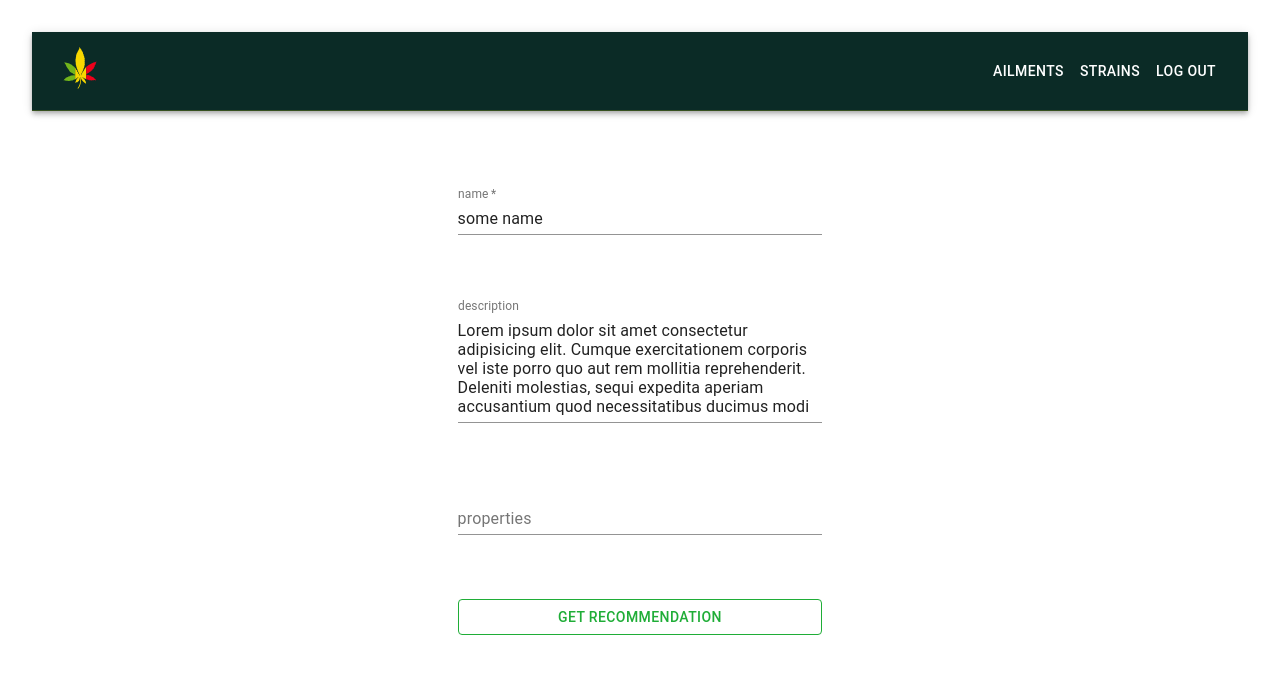
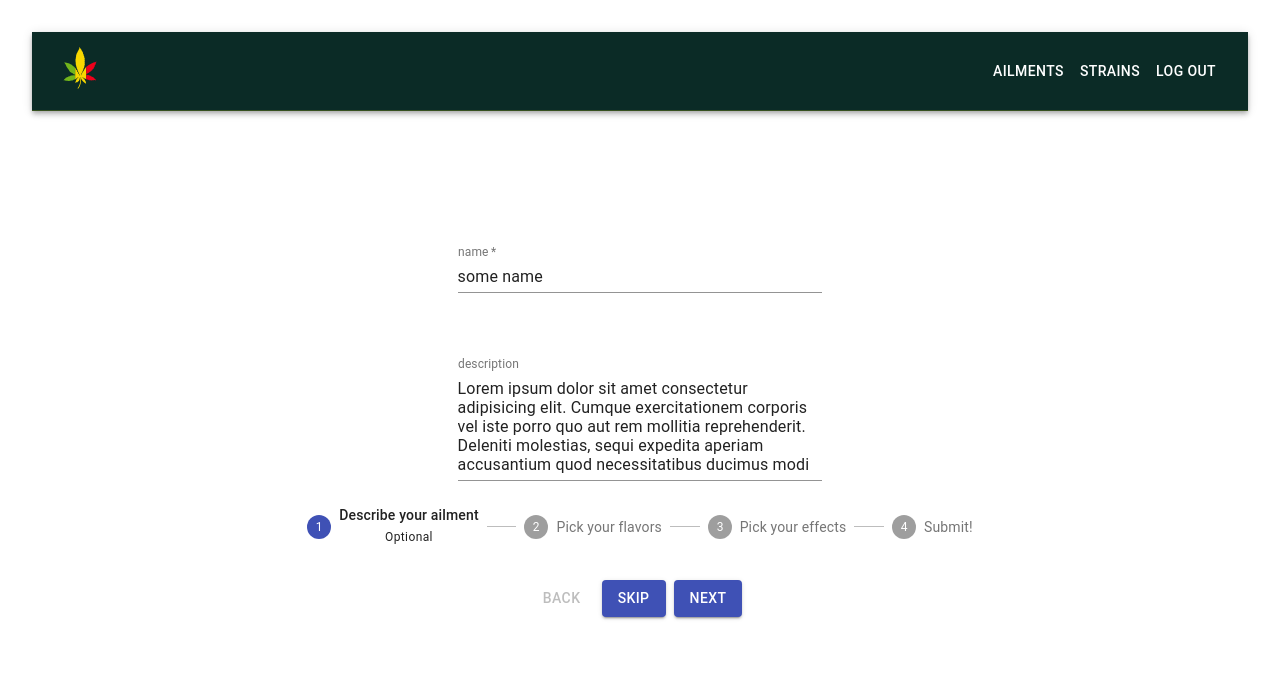
Before and after one commit to elijahk247/front_end, a React (Create React App) app: page /add-ailment in a window 1280 px wide. Shown: the top 674 px of the page. Built offline with nearby package versions, Linux system fonts and the light colour scheme; sample sign-in values are in the browser's storage.

Commit message:
Redesigned form to include stepper

```diff
--- a/src/components/add-ailment/addAilment.styles.scss
+++ b/src/components/add-ailment/addAilment.styles.scss
@@ -0,0 +1,22 @@
+.add-form{
+    width: 100%;
+    height: 80vh;
+    display: flex;
+    flex-direction: column;
+    justify-content: center;
+
+}
+
+.test-container{
+    display: flex;
+    justify-content: center;
+}
+
+.text-field-container{
+    width: 70%;
+}
+
+.stepper{
+    margin: 0 auto;
+    width: 60%;
+}
--- a/src/components/add-ailment/addAilmentForm.jsx
+++ b/src/components/add-ailment/addAilmentForm.jsx
@@ -1,36 +1,50 @@
-import React from 'react'
+import React, { useState } from 'react'
 import useForm from '../../utils/hooks/useForm'
 import { TextField, Button } from '@material-ui/core'
 import { useDispatch } from 'react-redux'
 import { postAilment } from '../../redux/actions'
 import { useHistory } from 'react-router-dom'
-
+import Stepper from '../stepper/stepper'
+import './addAilment.styles.scss'
 
 const INITIAL_VALUES = {
     name: "some name",
-    description: "Lorem ipsum dolor sit amet consectetur adipisicing elit. Cumque exercitationem corporis vel iste porro quo aut rem mollitia reprehenderit. Deleniti molestias, sequi expedita aperiam accusantium quod necessitatibus ducimus modi ab"
+    description: "Lorem ipsum dolor sit amet consectetur adipisicing elit. Cumque exercitationem corporis vel iste porro quo aut rem mollitia reprehenderit. Deleniti molestias, sequi expedita aperiam accusantium quod necessitatibus ducimus modi ab",
+    flavors: 'blueberry cherry apple',
+    effects: 'sleepy'
 }
 
 const AddAilmentForm = () => {
 
     const dispatch = useDispatch()
     const history = useHistory()
+    const [activeStep, setActiveStep] = useState(0);
 
     const [formValues, handleChange] = useForm(INITIAL_VALUES)
 
     const handleSubmit = (e) => {
         e.preventDefault()
+
+        const input_phrase = formValues.effects.concat(' ', formValues.flavors).trim()
+
         let ailment = {
             name: formValues.name,
             description: formValues.description,
-            input_phrase: formValues.input_phrase
+            input_phrase
         }
-        console.log(ailment)
+
         dispatch(postAilment(ailment, history))
     }
 
     return (
-        <form className='form-container' onSubmit={handleSubmit}>
+        <form className='add-form'>
+
+
+
+            <div className='test-container'>
+
+                {
+                    activeStep == 0 &&
                     <div className='text-field-containers'>
                         <TextField
                             value={formValues.name}
@@ -50,18 +64,60 @@ const AddAilmentForm = () => {
                             multiline
                             rows={5}>
                         </TextField>
+                    </div>
+                }
+
+                {
+                    activeStep == 1 &&
+                    <div className="text-field-containers">
                         <TextField
+                            value={formValues.flavors}
+                            onChange={handleChange}
+                            color='secondary'
+                            label='flavors'
+                            name='flavors'
+                        >
+                        </TextField>
+                    </div>
+                }
+
+                {
+                    activeStep == 2 &&
+                    <div className="text-field-containers">
+                        <TextField
+                            value={formValues.effects}
+                            onChange={handleChange}
+                            color='secondary'
+                            label='effects'
+                            name='effects'
+                        >
+                        </TextField>
+                    </div>
+                }
+
+                {
+                    activeStep == 3 && <div>Fourth</div>
+                }
+
+
+
+            </div>
+            <div className='stepper'>
+                <Stepper activeStep={activeStep} setActiveStep={setActiveStep} handleSubmit={handleSubmit}></Stepper>
+            </div>
+        </form>
+
+
+
+    )
+}
+
+{/* <TextField
     value={formValues.input_phrase}
     onChange={handleChange}
     color='secondary'
     label='properties'
     name='input_phrase'
 >
-                </TextField>
-                <Button type="submit" color='secondary' variant='outlined' id='submit-btn'>Get recommendation</Button>
-            </div>
-        </form>
-    )
-}
-
+</TextField> */}
 export default AddAilmentForm
--- /dev/null
+++ b/src/components/stepper/stepper.jsx
@@ -0,0 +1,150 @@
+import React from 'react';
+import { makeStyles } from '@material-ui/core/styles';
+import Stepper from '@material-ui/core/Stepper';
+import Step from '@material-ui/core/Step';
+import StepLabel from '@material-ui/core/StepLabel';
+import Button from '@material-ui/core/Button';
+import Typography from '@material-ui/core/Typography';
+import AddAilmentForm from '../add-ailment/addAilmentForm'
+
+const useStyles = makeStyles((theme) => ({
+    root: {
+        width: '100%',
+    },
+    button: {
+        marginRight: theme.spacing(1),
+    },
+    instructions: {
+        marginTop: theme.spacing(1),
+        marginBottom: theme.spacing(1),
+    },
+}));
+
+function getSteps() {
+    return ['Describe your ailment', 'Pick your flavors', 'Pick your effects', 'Submit!'];
+}
+
+function getStepContent(step) {
+    switch (step) {
+        case 0:
+            return '';
+        case 1:
+            return ""
+        case 2:
+            return '';
+        case 3:
+            return ""
+        default:
+            return '';
+    }
+}
+
+export default function FormStepper({ activeStep, setActiveStep, handleSubmit }) {
+    const classes = useStyles();
+    const [skipped, setSkipped] = React.useState(new Set());
+    const steps = getSteps();
+
+    const isStepOptional = (step) => {
+        return step === 0;
+    };
+
+    const isStepSkipped = (step) => {
+        return skipped.has(step);
+    };
+
+    const handleNext = () => {
+        let newSkipped = skipped;
+        if (isStepSkipped(activeStep)) {
+            newSkipped = new Set(newSkipped.values());
+            newSkipped.delete(activeStep);
+        }
+
+        setActiveStep((prevActiveStep) => prevActiveStep + 1);
+        setSkipped(newSkipped);
+    };
+
+    const handleBack = () => {
+        setActiveStep((prevActiveStep) => prevActiveStep - 1);
+    };
+
+    const handleSkip = () => {
+        if (!isStepOptional(activeStep)) {
+            // You probably want to guard against something like this,
+            // it should never occur unless someone's actively trying to break something.
+            throw new Error("You can't skip a step that isn't optional.");
+        }
+
+        setActiveStep((prevActiveStep) => prevActiveStep + 1);
+        setSkipped((prevSkipped) => {
+            const newSkipped = new Set(prevSkipped.values());
+            newSkipped.add(activeStep);
+            return newSkipped;
+        });
+    };
+
+    const handleReset = () => {
+        setActiveStep(0);
+    };
+
+    return (
+        <div className={classes.root}>
+            <Stepper activeStep={activeStep}>
+                {steps.map((label, index) => {
+                    const stepProps = {};
+                    const labelProps = {};
+                    if (isStepOptional(index)) {
+                        labelProps.optional = <Typography variant="caption">Optional</Typography>;
+                    }
+                    if (isStepSkipped(index)) {
+                        stepProps.completed = false;
+                    }
+                    return (
+                        <Step key={label} {...stepProps}>
+                            <StepLabel {...labelProps}>{label}</StepLabel>
+                        </Step>
+                    );
+                })}
+            </Stepper>
+            <div>
+                {activeStep === steps.length ? (
+                    <div>
+                        <Typography className={classes.instructions}>
+                            All steps completed - you&apos;re finished
+                        </Typography>
+                        <Button onClick={handleReset} className={classes.button}>
+                            Reset
+                        </Button>
+                    </div>
+                ) : (
+                        <div>
+                            <Typography className={classes.instructions}>{getStepContent(activeStep)}</Typography>
+                            <div>
+                                <Button disabled={activeStep === 0} onClick={handleBack} className={classes.button}>
+                                    Back
+              </Button>
+                                {isStepOptional(activeStep) && (
+                                    <Button
+                                        variant="contained"
+                                        color="primary"
+                                        onClick={handleSkip}
+                                        className={classes.button}
+                                    >
+                                        Skip
+                                    </Button>
+                                )}
+
+                                <Button
+                                    variant="contained"
+                                    color="primary"
+                                    onClick={activeStep === steps.length - 1 ? handleSubmit : handleNext}
+                                    className={classes.button}
+                                >
+                                    {activeStep === steps.length - 1 ? 'Finish' : 'Next'}
+                                </Button>
+                            </div>
+                        </div>
+                    )}
+            </div>
+        </div>
+    );
+}
--- a/src/redux/actions.js
+++ b/src/redux/actions.js
@@ -44,7 +44,6 @@ export const checkIfUserIsLoggedIn = () => dispatch => {
 }
 
 export const getAilments = () => async dispatch => {
-    console.log('from get ailments')
     try {
         let res = await axiosWithAuth().get('/api/v1/users/me/ailments')
         let ailments = res.data.payload.ailments
```
Also changed, not shown: src/components/stepper/stepper.styles.scss (added). Lines whose indentation alone changed are shown as unchanged.
